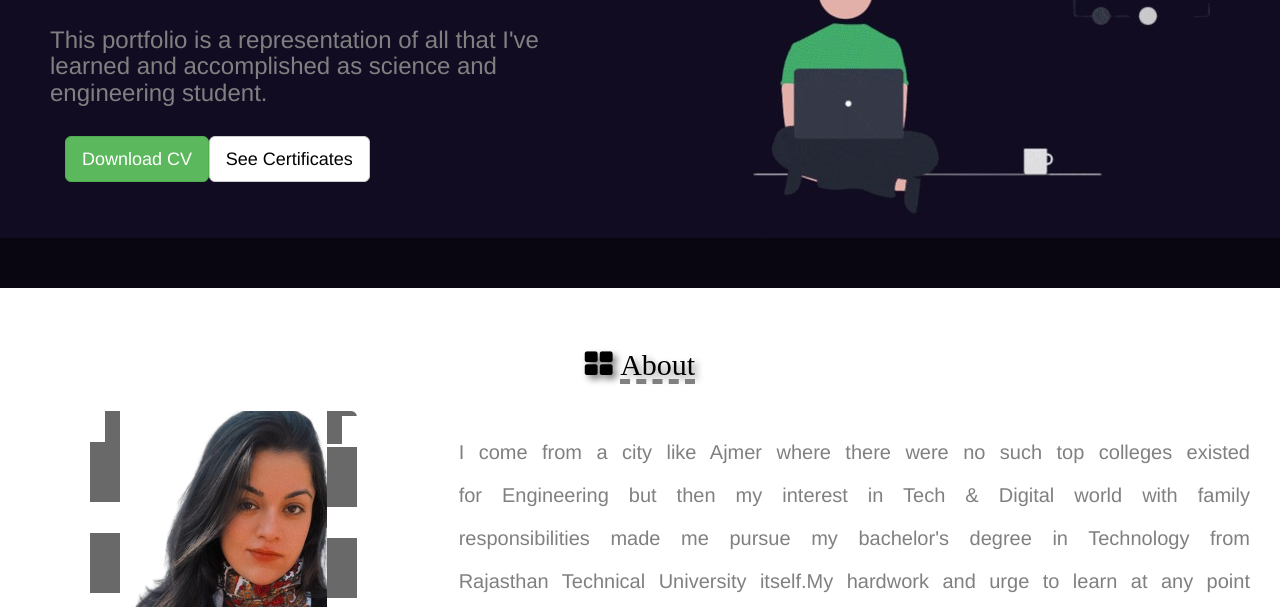
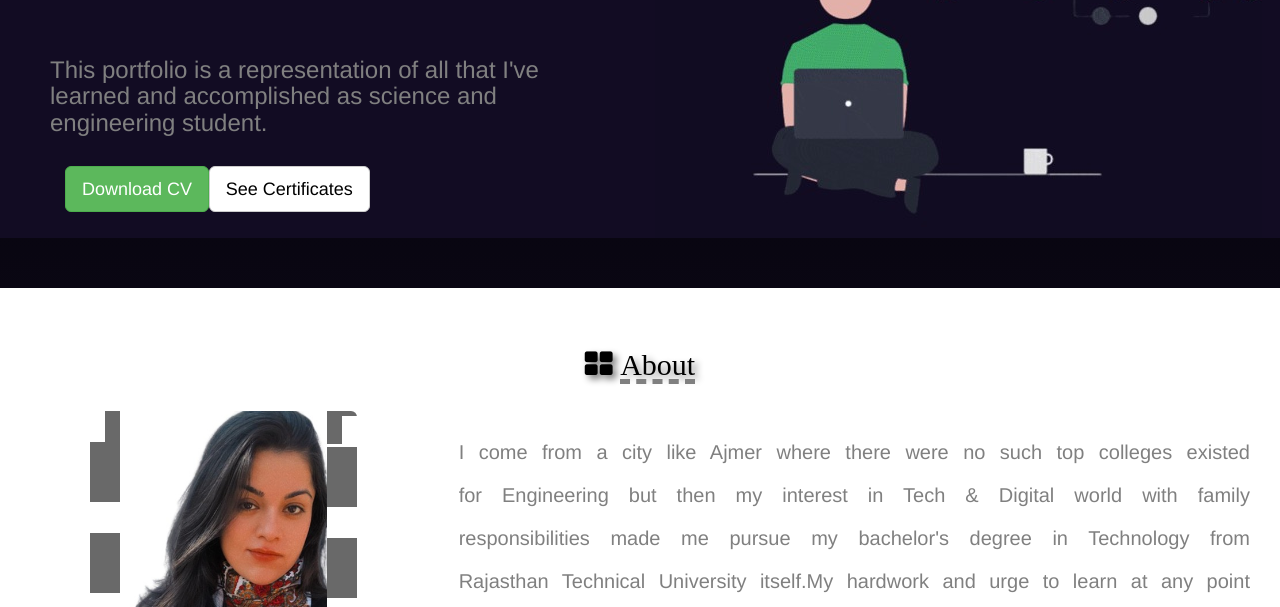
Before and after one commit to ChandrikaChainani/My_Profile, a plain HTML site: page index.html in a window 1280 px wide. Shown: the part 193-800 px from the top of the page. Drawn offline with nearby package versions, Linux system fonts and the light colour scheme.

Commit message:
Update index.html

```diff
--- a/index.html
+++ b/index.html
@@ -56,7 +56,7 @@
           <div class="row">
             <div class="col-lg-6 col-md-6 col-sm-12 col-xs-12" id="banner">
                     <div class="word"></div><br>
-                   <h3 style="color:grey;margin-top: 50px;">This portfolio is a representation of all that I've learned and accomplished as science and engineering student.</h3><br/>
+                   <h3 style="color:grey;margin-top: 80px;">This portfolio is a representation of all that I've learned and accomplished as science and engineering student.</h3><br/>
                    <div class="col-lg-3 col-md-3 col-sm-6 col-xs-12" >
                      <button class="btn btn-lg btn-success"><a href="CV_Chandrika.pdf" style="text-decoration:none;color:white;font-size:18px;" target="_blank">Download CV</a></button>
                    </div>
```
